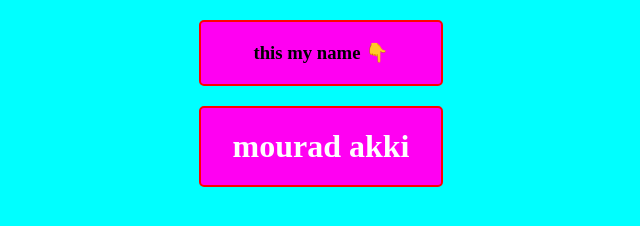
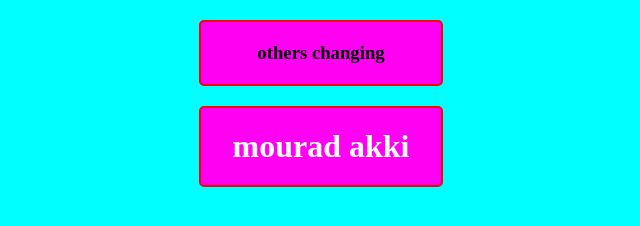
Before and after one commit to mouradakki/Learning-GitHub, a plain HTML site: page index.html in a window 1280 px wide. Shown: the full height of the page, 319-959 px from the left. Drawn offline with Linux system fonts and the light colour scheme.

Commit message:
edit the html file

```diff
--- a/index.html
+++ b/index.html
@@ -8,7 +8,7 @@
   </head>
 
   <body>
-    <h3>this my name 👇</h3>
+    <h3>others changing</h3>
     <h1>mourad akki</h1>
     <script src="app.js"></script>
   </body>
```
